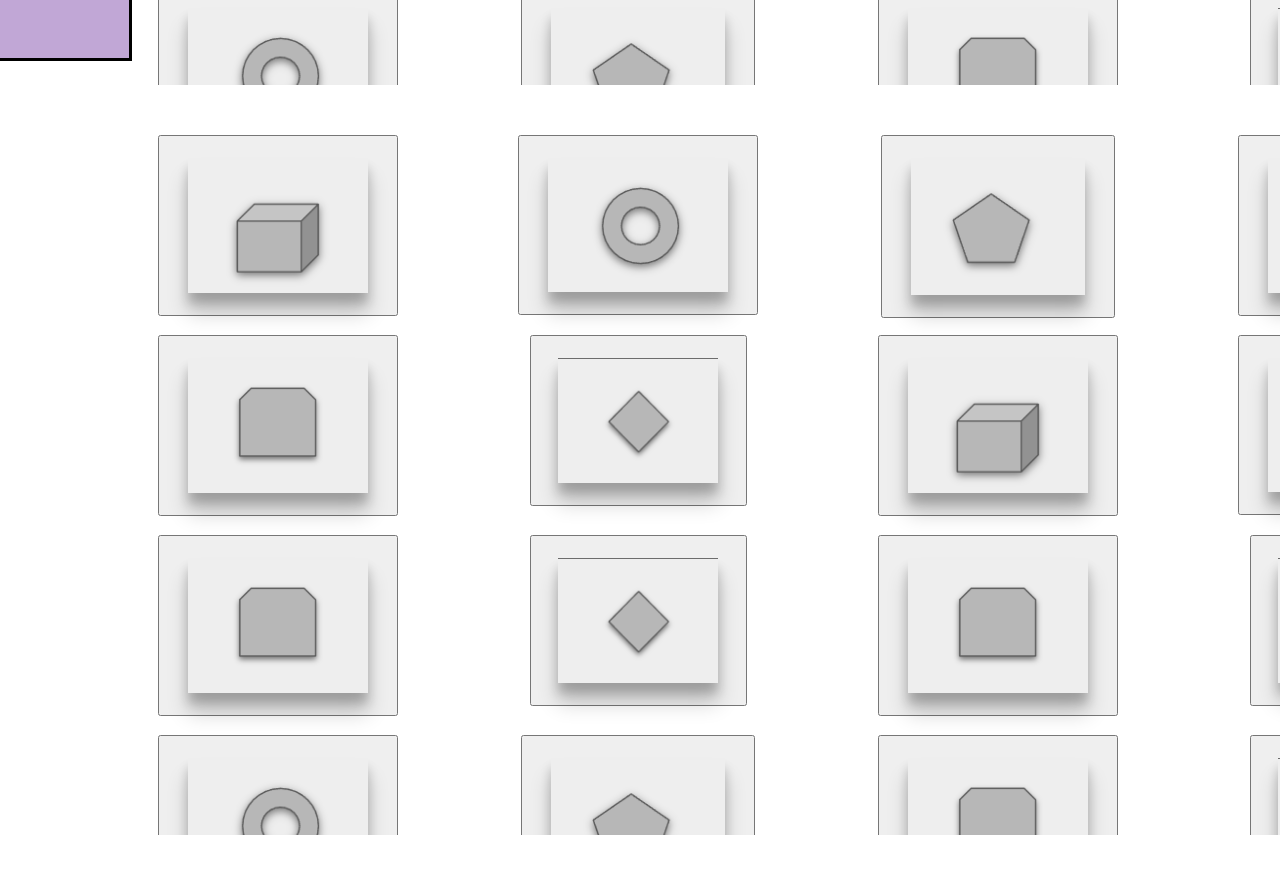
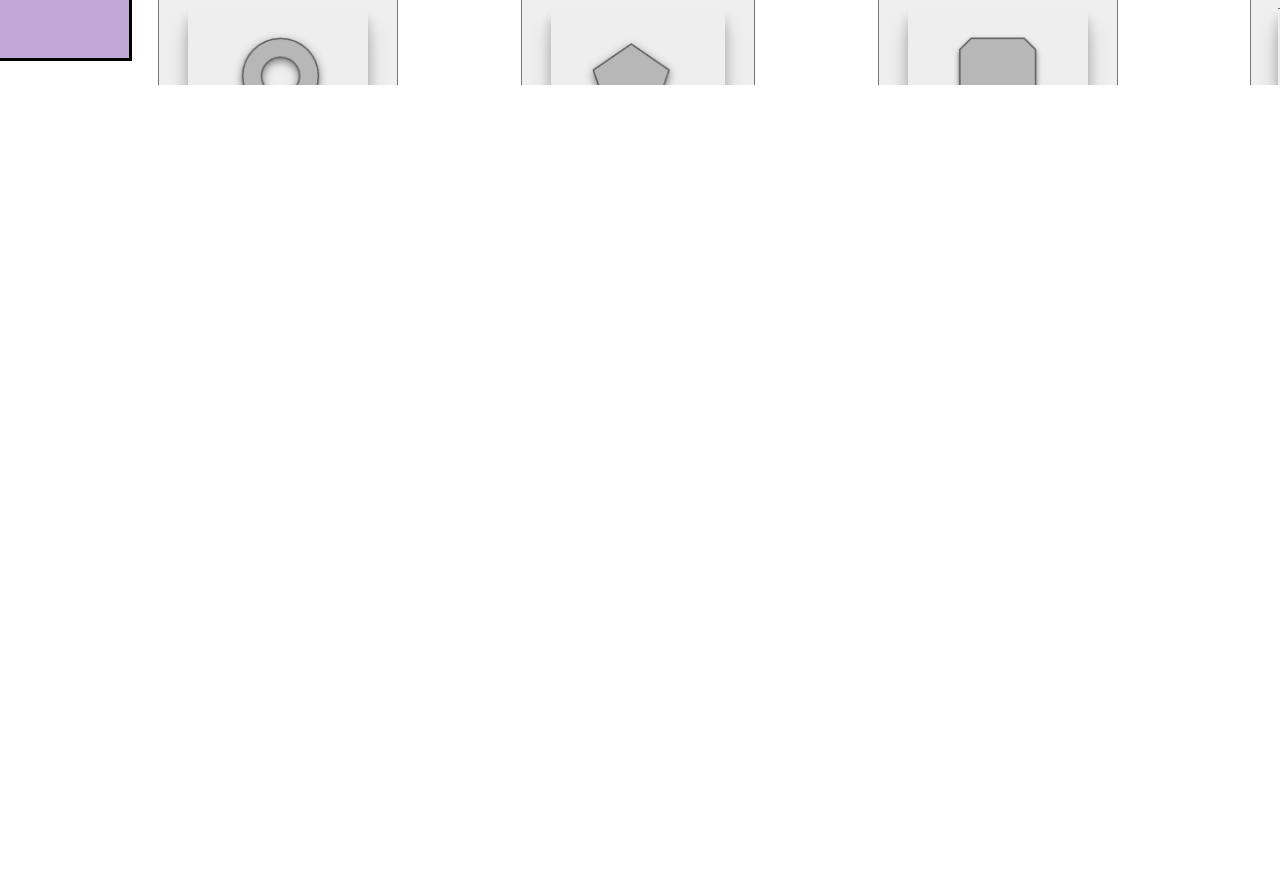
Before and after one commit to Roysa29/343p2, a React (Create React App) app in the folder my-react-app/: page / in a window 1280 px wide. Shown: the part 920-1793 px from the top of the page. After the commit the page ends 1055 px from the top, so only its background shows below. Built offline with nearby package versions, Linux system fonts and the light colour scheme.

Commit message:
Removed duplicate

```diff
--- a/my-react-app/src/App.js
+++ b/my-react-app/src/App.js
@@ -328,13 +328,6 @@ export default class App extends Component {
             }
           />
         </div>
-        <ProductList
-          products={
-            filteredProducts.length === 0
-              ? this.state.products
-              : filteredProducts
-          }
-        />
 
             <div id="pop" class="form">
             <p id="title">"how yall doing"</p>
```
